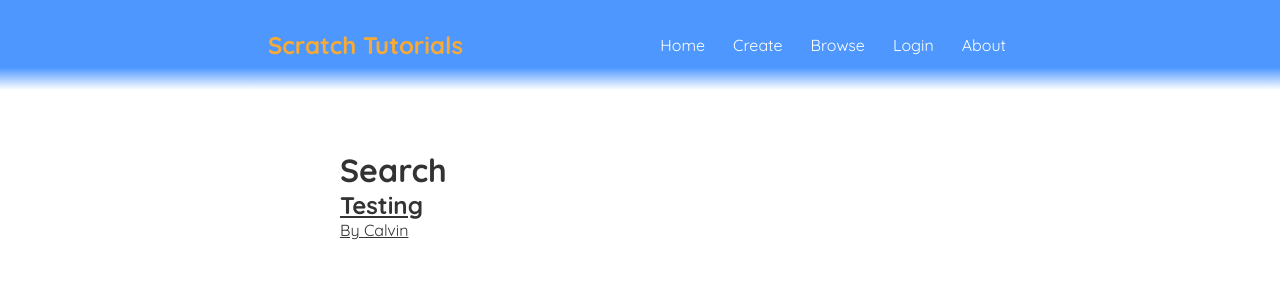
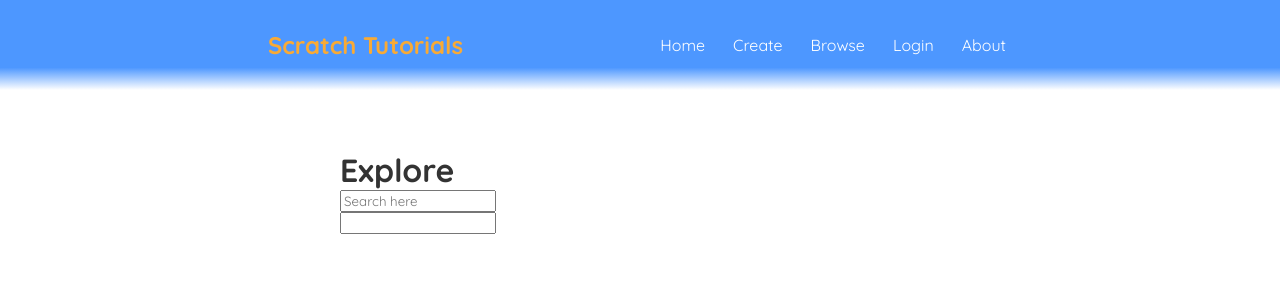
Before and after one commit to Tallented-Code-bot/scratch_tutorials, a React (Create React App) app: page /tutorials/explore in a window 1280 px wide. Shown: the top 300 px of the page. Built offline with nearby package versions, Linux system fonts and the light colour scheme.

Commit message:
Create a basic explore page with a searchbar.

```diff
--- a/src/Explore.js
+++ b/src/Explore.js
@@ -1,100 +1,23 @@
 import React from "react";
-//import { useState, useEffect } from "react";
-import TutorialList from "./TutorialList";
-import /*useLocation /*useHistory */ "react-router-dom";
-import PropTypes from "prop-types";
+import useQueryString from "./hooks/useQueryString";
+import Searchbar from "./Searchbar";
 
-//const Searchpage = () => {
-////const history = useHistory();
-//const [tutorials [>setTutorials<]] = useState(null);
-//const [isLoading [>setIsLoading<]] = useState(true);
-////const params = useLocation().search;
-////const search = new URLSearchParams(params).get("search");
+const Explore = () => {
+  const [search, setSearch] = useQueryString("search");
 
-////async function getData() {
-////const json = await fetch(
-////`http://${window.location.hostname}:3390/api/tutorials/search?search=${search}`
-////);
-////const data = await json.json();
-////console.log(data);
-////setTutorials(data);
-////setIsLoading(false);
-////}
+  return (
+    <div className="explore">
+      <h1>Explore</h1>
+      <Searchbar setSearch={setSearch} />
+      <input
+        type="text"
+        onChange={(e) => {
+          setSearch(e.target.value);
+        }}
+      />
+      <p>{search}</p>
+    </div>
+  );
+};
 
-////setTutorials(null);
-////null
-////setIsLoading(true);
-////console.log(search);
-
-////useEffect(
-////[>async<] () => {
-////console.log("hello from the search page");
-//////setIsLoading(true);
-//////setTutorials(null);
-//////await getData();
-//////history.listen((location) => {
-//////console.log(`You changed the page to: ${location.pathname}`);
-//////});
-////},
-////[]
-////);
-
-//useEffect(() => {
-//console.log("hello from the search page");
-//}, []);
-
-//return (
-//<div className="search">
-//{isLoading && <div>Loading... </div>}
-//{tutorials && <TutorialList title="Search" tutorials={tutorials} />}
-//</div>
-//);
-//};
-
-export default class Searchpage extends React.Component {
-  constructor(props) {
-    super(props);
-    this.state = {
-      isLoading: false,
-      tutorials: [
-        {
-          title: "Testing",
-          author: "Calvin",
-          body: "Hello world",
-          _id: 1235478,
-        },
-      ],
-    };
-    console.log("hello world");
-  }
-
-  static get propTypes() {
-    return {
-      location: PropTypes.any,
-    };
-  }
-  //componentDidUpdate(prevProps, prevState, snapshot) {
-  //if (this.props.location.search !== prevProps.location.search) {
-  ////do something
-  //}
-  //}
-
-  componentDidUpdate(prevProps) {
-    console.log("do");
-    if (this.props.location !== prevProps.location) {
-      console.log("do something");
-      //do something
-    }
-  }
-
-  render() {
-    return (
-      <div className="searchpage">
-        {this.state.isLoading && <div>Loading... </div>}
-        {this.state.tutorials && (
-          <TutorialList title="Search" tutorials={this.state.tutorials} />
-        )}
-      </div>
-    );
-  }
-}
+export default Explore;
--- a/src/Searchbar.js
+++ b/src/Searchbar.js
@@ -1,15 +1,17 @@
 import React from "react";
 import { useState } from "react";
-import { useHistory } from "react-router-dom";
+import PropTypes from "prop-types";
+//import { useHistory } from "react-router-dom";
+//import useQueryString from "./hooks/useQueryString";
 
-const Searchbar = () => {
+const Searchbar = (props) => {
   const [searchText, setSearchText] = useState("");
-  const history = useHistory();
+  //const history = useHistory();
+  //const [search, setSearch] = useQueryString("search");
 
   async function handleSubmit(e) {
     e.preventDefault();
-    console.log("hi");
-    history.push(`/tutorials/search?search=${searchText}`);
+    props.setSearch(searchText);
   }
 
   return (
@@ -27,3 +29,7 @@
 };
 
 export default Searchbar;
+
+Searchbar.propTypes = {
+  setSearch: PropTypes.func,
+};
```
